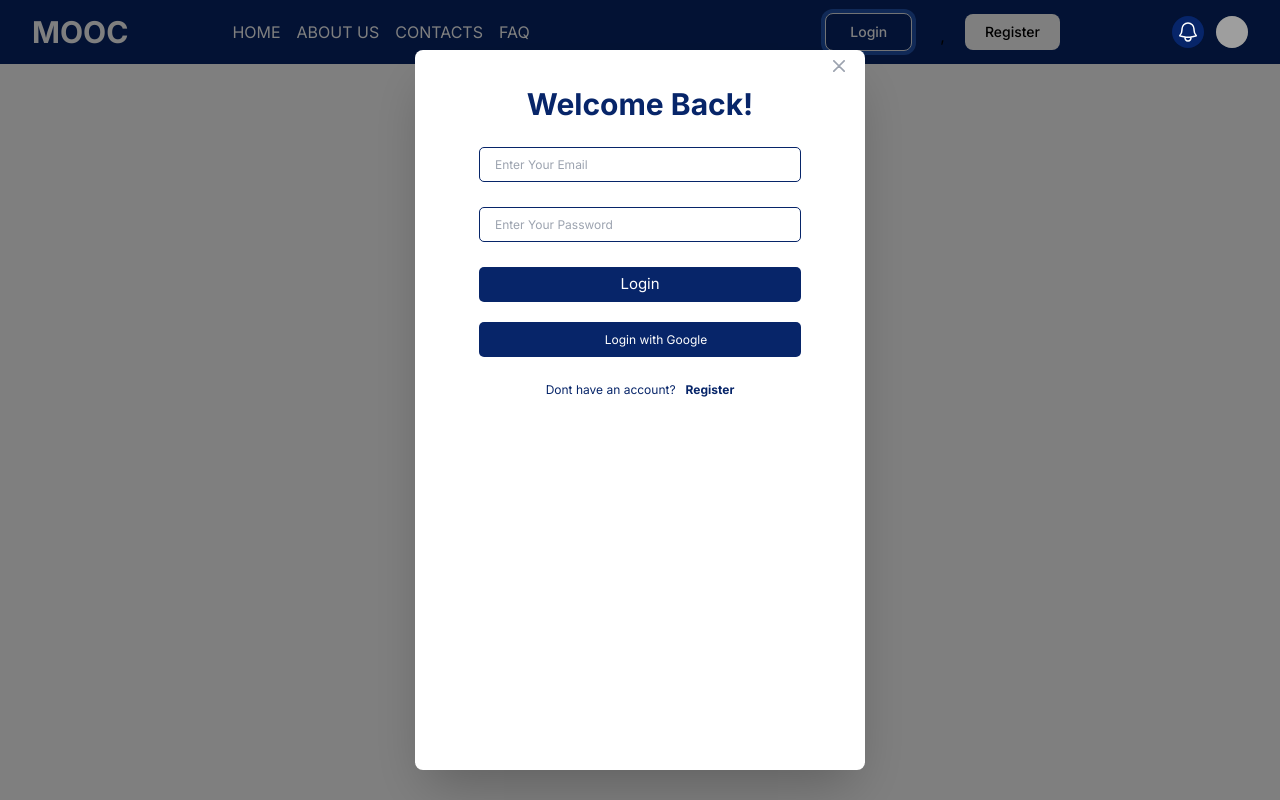
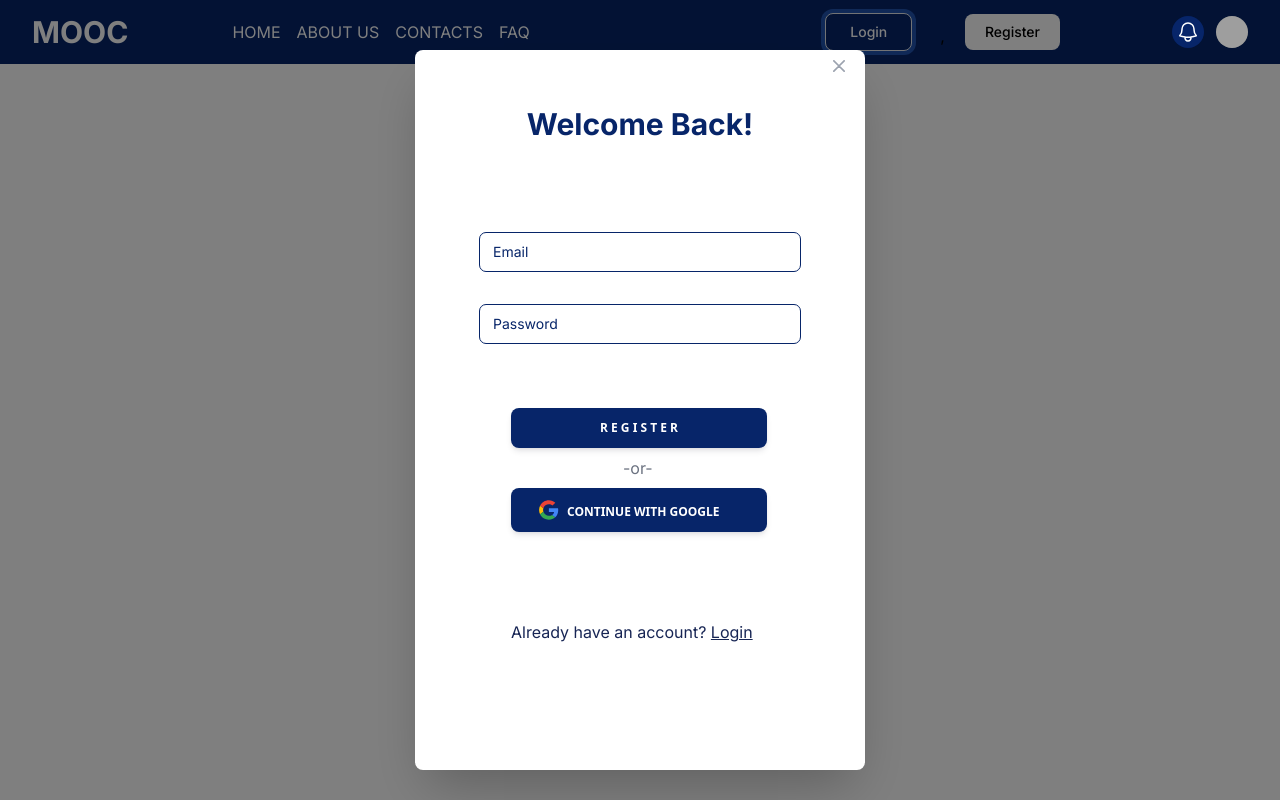
Before and after one commit to Xanvia/MOOC-IT-Center-UOP, a Next.js app in the folder frontend/: page / in a window 1280 px wide. Both pictures are taken after a click on the button "Login". Built offline with nearby package versions, Linux system fonts and the light colour scheme; grey boxes are pictures that could not be loaded.

Commit message:
feat: login modal

```diff
--- a/frontend/src/components/Login/GoogleButton.tsx
+++ /dev/null
@@ -1,9 +0,0 @@
-import React from "react";
-
-export default function GoogleButton() {
-    return (
-        <button className="block text-white bg-button_yellow hover:bg-blue-800 focus:ring-4 focus:outline-none focus:ring-blue-300 font-medium rounded-lg text-sm px-5 py-2.5 text-center dark:hover:bg-blue-700 dark:focus:ring-blue-800">
-            Google Button
-        </button>
-    );
-}
--- a/frontend/src/components/Login/Login.tsx
+++ b/frontend/src/components/Login/Login.tsx
@@ -1,14 +1,15 @@
 "use client";
 import React, { useState } from "react";
-import GoogleButton from "./GoogleButton";
 import SecondaryButton from "../Buttons/SecondaryButton";
+import SolidButton from "../Buttons/SolidButton";
+import SvgButton from "../Buttons/SvgButton";
+import GoogleIcon from "@/icons/GoogleIcon";
 
 export default function Login() {
   const [isOpen, setIsOpen] = useState(false);
 
   const handleOutsideClick = (e: React.MouseEvent<HTMLDivElement>) => {
     e.stopPropagation();
-
   };
 
   const handleInsideClick = (e: React.MouseEvent<HTMLDivElement>) => {
@@ -22,7 +23,6 @@ export default function Login() {
   const [password, setPassword] = useState("");
 
   const handleSubmit = () => {
-    // Here you can add your logic for handling the login
     console.log("Email:", email);
     console.log("Password:", password);
   };
@@ -65,58 +65,53 @@ export default function Login() {
               </svg>
               <span className="sr-only">Close modal</span>
             </button>
-            <div className="text-3xl font-bold text-[#072569] text-center mt-5 mb-2.5 mx-0">
+            <div className="text-3xl font-bold text-[#072569] text-center mt-10 mb-2.5 mx-0">
               Welcome Back!
             </div>
 
             <form action="#">
-              <div>
-                <div className="w-full h-[35px] mt-[25px]">
+              <div className="pt-20 grid grid-cols-1 gap-8">
+                <div className="w-80 md:w-auto mx-auto md:mx-0">
+                  <div className="relative w-full min-w-[200px] h-10">
                     <input
-                    className="h-full w-full text-xs border pl-[15px] rounded-[5px] border-solid border-[#072569]"
-                    type="text"
-                    placeholder="Enter Your Email"
-                    required
+                      className="peer w-full h-full bg-transparent text-blue-gray-700 font-sans font-normal outline outline-0 focus:outline-0 disabled:bg-blue-gray-50 disabled:border-0 transition-all placeholder-shown:border placeholder-shown:border-blue-gray-200 placeholder-shown:border-t-blue-gray-200 border focus:border-2  focus:border-t-transparent text-sm px-3 py-2.5 rounded-[7px] border-primary focus:border-gray-900"
+                      placeholder=" "
                     />
+                    <label className="flex w-full h-full select-none pointer-events-none absolute left-0 font-normal !overflow-visible truncate peer-placeholder-shown:text-primary leading-tight peer-focus:leading-tight peer-disabled:text-transparent peer-disabled:peer-placeholder-shown:text-blue-gray-500 transition-all -top-1.5 peer-placeholder-shown:text-sm text-[11px] peer-focus:text-[11px] before:content[' '] before:block before:box-border before:w-2.5 before:h-1.5 before:mt-[6.5px] before:mr-1 peer-placeholder-shown:before:border-transparent before:rounded-tl-md before:border-t peer-focus:before:border-t-2 before:border-l peer-focus:before:border-l-2 before:pointer-events-none before:transition-all peer-disabled:before:border-transparent after:content[' '] after:block after:flex-grow after:box-border after:w-2.5 after:h-1.5 after:mt-[6.5px] after:ml-1 peer-placeholder-shown:after:border-transparent after:rounded-tr-md after:border-t peer-focus:after:border-t-2 after:border-r peer-focus:after:border-r-2 after:pointer-events-none after:transition-all peer-disabled:after:border-transparent peer-placeholder-shown:leading-[3.75] text-gray-500 peer-focus:text-gray-500 before:border-blue-gray-200 peer-focus:before:!border-gray-900 after:border-blue-gray-200 peer-focus:after:!border-gray-900">
+                      Email
+                    </label>
                   </div>
-
-                <div className="w-full h-[35px] mt-[25px]">
+                </div>
+                <div className="w-80 md:w-auto mx-auto md:mx-0">
+                  <div className="relative w-full min-w-[200px] h-10">
                     <input
-                    className="h-full w-full text-xs border pl-[15px] rounded-[5px] border-solid border-[#072569]"
-                    type="password"
-                    placeholder="Enter Your Password"
-                    required
+                      className="peer w-full h-full bg-transparent text-blue-gray-700 font-sans font-normal outline outline-0 focus:outline-0 disabled:bg-blue-gray-50 disabled:border-0 transition-all placeholder-shown:border placeholder-shown:border-blue-gray-200 placeholder-shown:border-t-blue-gray-200 border focus:border-2  focus:border-t-transparent text-sm px-3 py-2.5 rounded-[7px] border-primary focus:border-gray-900"
+                      placeholder=" "
                     />
+                    <label className="flex w-full h-full select-none pointer-events-none absolute left-0 font-normal !overflow-visible truncate peer-placeholder-shown:text-primary leading-tight peer-focus:leading-tight peer-disabled:text-transparent peer-disabled:peer-placeholder-shown:text-blue-gray-500 transition-all -top-1.5 peer-placeholder-shown:text-sm text-[11px] peer-focus:text-[11px] before:content[' '] before:block before:box-border before:w-2.5 before:h-1.5 before:mt-[6.5px] before:mr-1 peer-placeholder-shown:before:border-transparent before:rounded-tl-md before:border-t peer-focus:before:border-t-2 before:border-l peer-focus:before:border-l-2 before:pointer-events-none before:transition-all peer-disabled:before:border-transparent after:content[' '] after:block after:flex-grow after:box-border after:w-2.5 after:h-1.5 after:mt-[6.5px] after:ml-1 peer-placeholder-shown:after:border-transparent after:rounded-tr-md after:border-t peer-focus:after:border-t-2 after:border-r peer-focus:after:border-r-2 after:pointer-events-none after:transition-all peer-disabled:after:border-transparent peer-placeholder-shown:leading-[3.75] text-gray-500 peer-focus:text-gray-500 before:border-blue-gray-200 peer-focus:before:!border-gray-900 after:border-blue-gray-200 peer-focus:after:!border-gray-900">
+                      Password
+                    </label>
                   </div>
-
-                <div className="w-full h-[35px] mt-[25px] ">
-                  <input
-                    className="h-full w-full text-[15px] text-white cursor-pointer transition-all duration-[0.3s] ease-[ease] rounded-[5px] hover:tracking-[1px] bg-[#072569] hover:bg-[#2563eb]"
-                    type="submit"
-                    value="Login"
-                  />
                 </div>
               </div>
             </form>
-            <div className="google">
-              <a
-                className="block w-full h-[35px] text-xs no-underline text-center text-white leading-[35px] mt-5 mb-[15px] mx-0 pl-5 rounded-[5px] bg-[#072569] "
-                href="#"
-              >
-                <i className="fa-brands fa-google text-xs pr-3"></i>Login with
-                Google
-              </a>
+
+            <div className="pt-16 px-8">
+              <SolidButton text="R E G I S T E R" onClick={() => {}} />
+              <br />
+              <div className="text-gray-500 peer-focus:text-gray-500 py-2 px-28">
+                <p> -or- </p>
               </div>
-            <div className="text-xs justify-center flex mt-[25px] mb-5 mx-0">
-              <div className="text-[#072569] no-underline pl-0 pr-[5px] py-0">
-                Dont have an account?
+              <SvgButton
+                text="Continue with google"
+                onClick={() => {}}
+                svg={<GoogleIcon />}
+              />
+              <br />
+              <div className="text-blue-950 pt-16">
+                <br />
+                Already have an account? <u>Login</u>
               </div>
-              <a
-                className="text-[#072569] font-bold no-underline pl-[5px] pr-0 py-0"
-                href="#"
-              >
-                Register
-              </a>
             </div>
           </div>
         </div>
```
Lines whose indentation alone changed are shown as unchanged.
